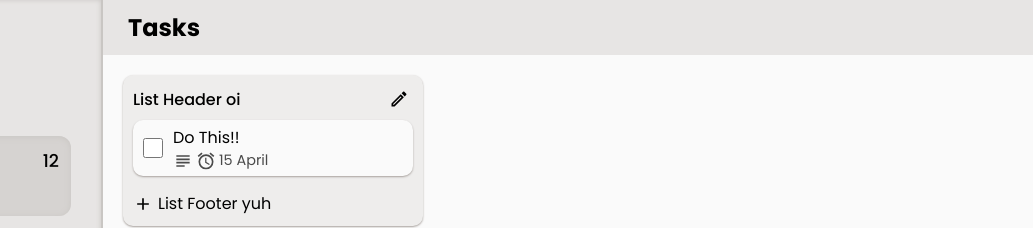
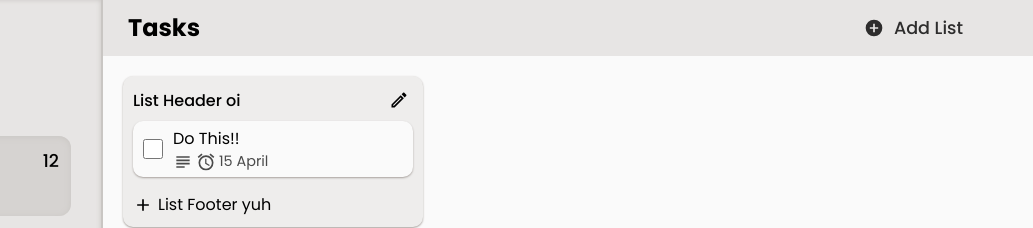
Before and after one commit to Simon-Sahlin/Todo-List-Demo, a website built with webpack: page src/index.html in a window 1280 px wide. Shown: the top 228 px of the page, 247-1280 px from the left. Built offline with nearby package versions, Linux system fonts and the light colour scheme; a web font is replaced by a local one.

Commit message:
Add 'Add List' Button

```diff
--- a/src/index.html
+++ b/src/index.html
@@ -61,6 +61,10 @@
         <div id="taskWrapper">
             <div id="taskHeader">
                 <h2>Tasks</h2>
+                <div class="hoverBackround">
+                    <svg xmlns="http://www.w3.org/2000/svg" viewBox="0 0 24 24"><title>plus-circle</title><path d="M17,13H13V17H11V13H7V11H11V7H13V11H17M12,2A10,10 0 0,0 2,12A10,10 0 0,0 12,22A10,10 0 0,0 22,12A10,10 0 0,0 12,2Z" /></svg>
+                    <p>Add List</p>
+                </div>
             </div>
             <div id="content">
 
--- a/src/style.css
+++ b/src/style.css
@@ -217,6 +217,25 @@ footer{
 #taskHeader{
     background-color: var(--stone200);
     padding: 10px 25px;
+    display: flex;
+    justify-content: space-between;
+}
+
+#taskHeader div{
+    display: flex;
+    justify-content: center;
+    align-items: center;
+    gap: 10px;
+    font-weight: 500;
+    font-size: 1.1em;
+    opacity: 0.8;
+    margin-right: 30px;
+    padding: 5px 15px;
+    border-radius: 10px;
+}
+
+#taskHeader svg{
+    height: 20px;
 }
 
 /* ------------------------------------ - ----------------------------------- */
```
